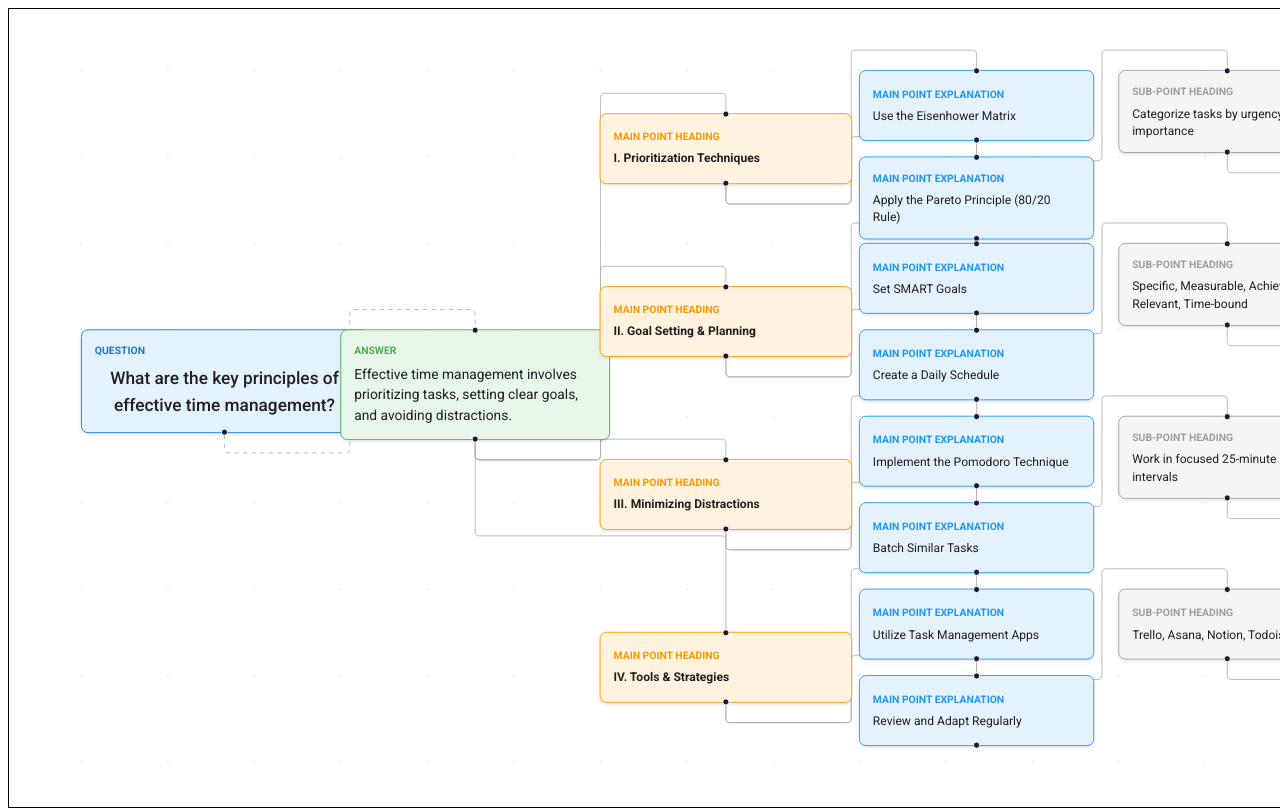
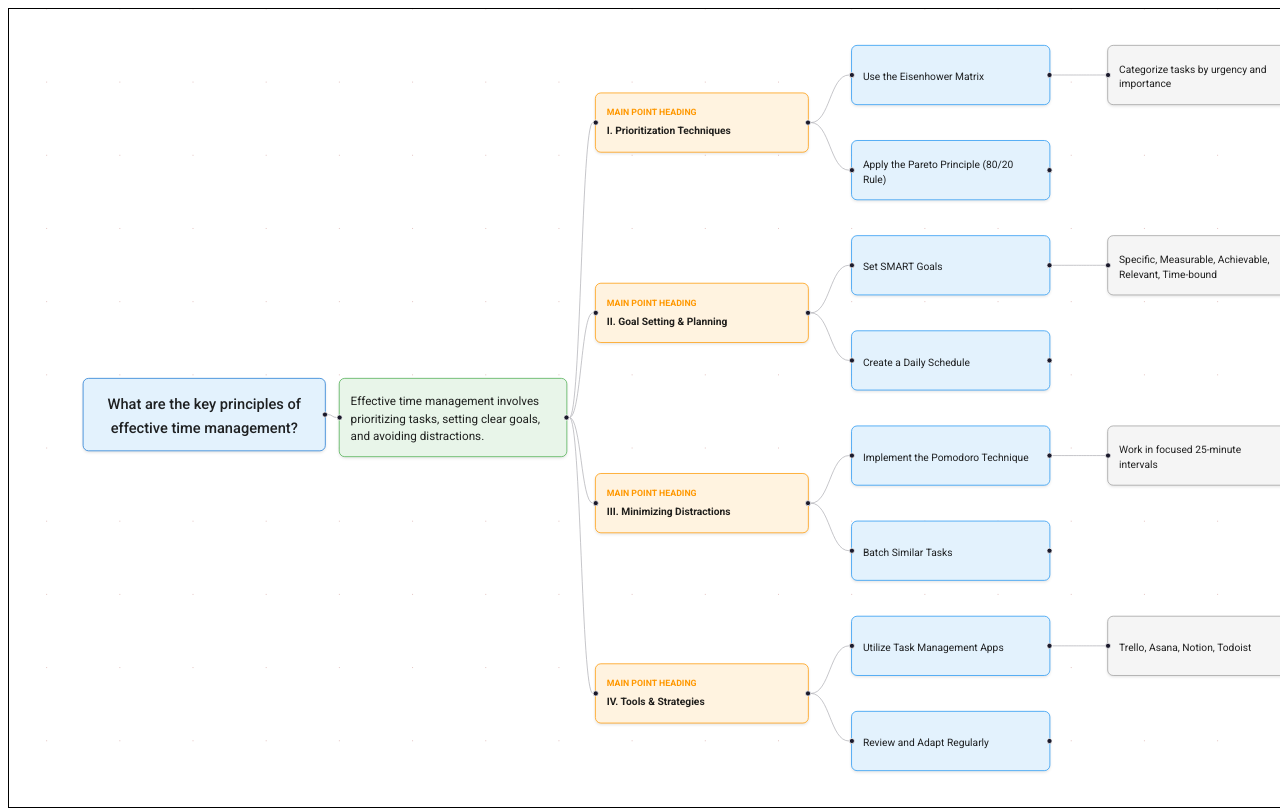
Before and after one commit to Dnyaneshwar150/mindprep-ai, a Next.js app: page / in a window 1280 px wide. Shown: the top 812 px of the page. Built offline with nearby package versions, Linux system fonts and the light colour scheme; what @mui/material-nextjs would draw is missing.

Commit message:
feat:json integration

```diff
--- a/package.json
+++ b/package.json
@@ -15,6 +15,7 @@
     "@mui/material": "^7.1.1",
     "@mui/material-nextjs": "^7.1.1",
     "@xyflow/react": "^12.7.0",
+    "dagre": "^0.8.5",
     "next": "15.3.3",
     "react": "^19.0.0",
     "react-dom": "^19.0.0",
@@ -22,6 +23,7 @@
   },
   "devDependencies": {
     "@eslint/eslintrc": "^3",
+    "@types/dagre": "^0.7.52",
     "@types/node": "^20",
     "@types/react": "^19",
     "@types/react-dom": "^19",
--- a/src/Components/nodes/AnswerNode.tsx
+++ b/src/Components/nodes/AnswerNode.tsx
@@ -24,8 +24,8 @@ export default function AnswerNode({ data }: NodeProps<Node<AnswerNodeData>>) {
       </Typography>
 
       {/* Handles: Answer connects FROM question (top) and TO main point headings (bottom) */}
-      <Handle type="target" position={Position.Top} id="answer-from-question" />
-      <Handle type="source" position={Position.Bottom} id="answer-to-main-point-heading" />
+      <Handle type="target" position={Position.Left} id="answer-from-question" />
+      <Handle type="source" position={Position.Right} id="answer-to-main-point-heading" />
     </NodeWrapper>
   );
 }
--- a/src/Components/nodes/ExplanationNode.tsx
+++ b/src/Components/nodes/ExplanationNode.tsx
@@ -29,7 +29,7 @@ export default function ExplanationNode({ data }: NodeProps<Node<ExplanationNode
       )}
 
       {/* Handles: Only target handle (from SubPoint) */}
-      <Handle type="target" position={Position.Top} id="explanation-from-sub-point" />
+      <Handle type="target" position={Position.Left} id="explanation-from-sub-point" />
     </NodeWrapper>
   );
 }
--- a/src/Components/nodes/MainPointHeadingNode.tsx
+++ b/src/Components/nodes/MainPointHeadingNode.tsx
@@ -7,6 +7,7 @@ import NodeWrapper from '../NodeWrapper';
 
 export default function MainPointHeadingNode({ data }: NodeProps<Node<MainPointHeadingNodeData>>) {
   if (!data.label) return null;
+
 
   return (
     <NodeWrapper
@@ -24,8 +25,8 @@ export default function MainPointHeadingNode({ data }: NodeProps<Node<MainPointH
       </Typography>
 
       {/* Handles: From Answer (top), To Main Points (bottom) */}
-      <Handle type="target" position={Position.Top} id="heading-from-answer" />
-      <Handle type="source" position={Position.Bottom} id="heading-to-main-point" />
+      <Handle type="target" position={Position.Left} id="heading-from-answer" />
+      <Handle type="source" position={Position.Right} id="heading-to-main-point" />
     </NodeWrapper>
   );
 }
--- a/src/Components/nodes/MainPointNode.tsx
+++ b/src/Components/nodes/MainPointNode.tsx
@@ -24,8 +24,8 @@ export default function MainPointNode({ data }: NodeProps<Node<MainPointNodeData
       </Typography>
 
       {/* Handles: From Heading (top), To SubPoints (bottom) */}
-      <Handle type="target" position={Position.Top} id="main-point-from-heading" />
-      <Handle type="source" position={Position.Bottom} id="main-point-to-sub-point" />
+      <Handle type="target" position={Position.Left} id="main-point-from-heading" />
+      <Handle type="source" position={Position.Right} id="main-point-to-sub-point" />
     </NodeWrapper>
   );
 }
--- a/src/Components/nodes/QuestionNode.tsx
+++ b/src/Components/nodes/QuestionNode.tsx
@@ -23,7 +23,7 @@ export default function QuestionNode({ data }: NodeProps<Node<QuestionNodeData>>
       <Typography variant='h6' sx={{ fontWeight: 'medium' }}>
         {data.label}
       </Typography>
-      <Handle type="source" position={Position.Bottom} id="question-answer-handle" />
+      <Handle type="source" position={Position.Right} id="question-answer-handle" />
     </NodeWrapper>
   );
 }
--- a/src/Components/nodes/SubPointNode.tsx
+++ b/src/Components/nodes/SubPointNode.tsx
@@ -24,8 +24,8 @@ export default function SubPointNode({ data }: NodeProps<Node<SubPointNodeData>>
       </Typography>
 
       {/* Handles: From Main Point (top), To Explanations (bottom) */}
-      <Handle type="target" position={Position.Top} id="sub-point-from-main-point" />
-      <Handle type="source" position={Position.Bottom} id="sub-point-to-explanation" />
+      <Handle type="target" position={Position.Left} id="sub-point-from-main-point" />
+      <Handle type="source" position={Position.Right} id="sub-point-to-explanation" />
     </NodeWrapper>
   );
 }
--- a/src/app/Workflow/Workflow.tsx
+++ b/src/app/Workflow/Workflow.tsx
@@ -12,6 +12,9 @@ import MainPointHeadingNode from '@/Components/nodes/MainPointHeadingNode';
 import MainPointNode from '@/Components/nodes/MainPointNode';
 import SubPointNode from '@/Components/nodes/SubPointNode';
 import ExplanationNode from '@/Components/nodes/ExplanationNode';
+import { getLayoutedElements } from '@/utils/getLayoutedElements';
+import jsonData from  '../Workflow/mockData.json'
+import { parseJsonToNodesEdges } from './jsonFLow';
 
 
 const nodeTypes: NodeTypes = {
@@ -28,10 +31,14 @@ const edgeTypes = {
 }
 
 function Workflow() {
+    const { nodes:parsedNodes, edges:parsedEdges } = parseJsonToNodesEdges(jsonData);
 
+    console.log("intialNodes",initialNodes)
 
-    const [nodes, setNodes, onNodesChange] = useNodesState(initialNodes);
-    const [edges, setEdges, onEdgesChange] = useEdgesState(initialEdges);
+const layouted = getLayoutedElements(parsedNodes, parsedEdges);
+console.log("layoutedNodes",layouted.nodes)
+const [nodes, setNodes, onNodesChange] = useNodesState(layouted.nodes);
+const [edges, setEdges, onEdgesChange] = useEdgesState(layouted.edges);
 
     const onConnect = useCallback((connection:Connection) => {
         const edge = {
--- /dev/null
+++ b/src/app/Workflow/jsonFLow.ts
@@ -0,0 +1,112 @@
+import { Edge ,Node } from "@xyflow/react";
+
+interface Explanation {
+  id: string;
+  label: string;
+  source: string;
+}
+
+interface SubPoint {
+  id: string;
+  label: string;
+  explanation?: Explanation;
+}
+
+interface MainPoint {
+  id: string;
+  label: string;
+  subPoints?: SubPoint[];
+}
+
+interface MainPointHeading {
+  id: string;
+  label: string;
+  mainPoints: MainPoint[];
+}
+
+interface Answer {
+  id: string;
+  label: string;
+  mainPointHeadings: MainPointHeading[];
+}
+
+interface Question {
+  id: string;
+  label: string;
+  answer: Answer;
+}
+
+interface Data {
+  question: Question;
+}
+
+let x = 50;
+let y = 350;
+const xGap = 300;
+const yGap = 150;
+
+export function parseJsonToNodesEdges(data: Data): { nodes: Node[]; edges: Edge[] } {
+  const nodes: Node[] = [];
+  const edges: Edge[] = [];
+
+  function addNode(id: string, label: string, nodeType: string, parentId?: string) {
+    const node: Node = {
+      id,
+      data: { type: nodeType, label },
+      position: { x, y },
+      type: nodeType,
+    };
+    nodes.push(node);
+
+    if (parentId) {
+      edges.push({ id: `${parentId}-${id}`, source: parentId, target: id });
+    }
+
+    y += yGap;
+  }
+
+  const question = data.question;
+  x = 50;
+  y = 350;
+  addNode(question.id, question.label, 'questionNode');
+
+  const answer = question.answer;
+  x += xGap;
+  y = 350;
+  addNode(answer.id, answer.label, 'answerNode', question.id);
+
+  for (const mph of answer.mainPointHeadings) {
+    x += xGap;
+    const mphY = y;
+addNode(mph.id, mph.label, 'mainPointHeadingNode', answer.id);
+
+    for (const mp of mph.mainPoints) {
+      const mpY = y;
+      x += xGap;
+      addNode(mp.id, mp.label, 'mainPointNode', mph.id);
+
+      if (mp.subPoints) {
+        for (const sp of mp.subPoints) {
+          x += xGap;
+          addNode(sp.id, sp.label, 'subPointNode', mp.id);
+
+          if (sp.explanation) {
+            x += xGap;
+            const explanationText = `${sp.explanation.label} (source: ${sp.explanation.source})`;
+            addNode(sp.explanation.id, explanationText, 'explanationNode', sp.id);
+            x -= xGap;
+          }
+          x -= xGap;
+        }
+      }
+
+      x -= xGap;
+      y += yGap;
+    }
+
+    x -= xGap;
+    y = mphY + yGap;
+  }
+
+  return { nodes, edges };
+}
--- /dev/null
+++ b/src/app/Workflow/mockData.json
@@ -0,0 +1,112 @@
+{
+  "question": {
+    "id": "q1",
+    "label": "What are the key principles of effective time management?",
+    "answer": {
+      "id": "a1",
+      "label": "Effective time management involves prioritizing tasks, setting clear goals, and avoiding distractions.",
+      "mainPointHeadings": [
+        {
+          "id": "mph1_1",
+          "label": "I. Prioritization Techniques",
+          "mainPoints": [
+            {
+              "id": "mp1_1_1",
+              "label": "Use the Eisenhower Matrix",
+              "subPoints": [
+                {
+                  "id": "sp1_1_1_1",
+                  "label": "Categorize tasks by urgency and importance",
+                  "explanation": {
+                    "id": "exp1_1_1_1",
+                    "label": "Focuses on high-impact activities first.",
+                    "source": "https://example.com/eisenhower"
+                  }
+                }
+              ]
+            },
+            {
+              "id": "mp1_1_2",
+              "label": "Apply the Pareto Principle (80/20 Rule)"
+            }
+          ]
+        },
+        {
+          "id": "mph1_2",
+          "label": "II. Goal Setting & Planning",
+          "mainPoints": [
+            {
+              "id": "mp1_2_1",
+              "label": "Set SMART Goals",
+              "subPoints": [
+                {
+                  "id": "sp1_2_1_1",
+                  "label": "Specific, Measurable, Achievable, Relevant, Time-bound",
+                  "explanation": {
+                    "id": "exp1_2_1_1",
+                    "label": "Clarity and focus, increasing success rates.",
+                    "source": "https://example.com/smart-goals"
+                  }
+                }
+              ]
+            },
+            {
+              "id": "mp1_2_2",
+              "label": "Create a Daily Schedule"
+            }
+          ]
+        },
+        {
+          "id": "mph1_3",
+          "label": "III. Minimizing Distractions",
+          "mainPoints": [
+            {
+              "id": "mp1_3_1",
+              "label": "Implement the Pomodoro Technique",
+              "subPoints": [
+                {
+                  "id": "sp1_3_1_1",
+                  "label": "Work in focused 25-minute intervals",
+                  "explanation": {
+                    "id": "exp1_3_1_1",
+                    "label": "Improves concentration and prevents burnout.",
+                    "source": "https://example.com/pomodoro"
+                  }
+                }
+              ]
+            },
+            {
+              "id": "mp1_3_2",
+              "label": "Batch Similar Tasks"
+            }
+          ]
+        },
+        {
+          "id": "mph1_4",
+          "label": "IV. Tools & Strategies",
+          "mainPoints": [
+            {
+              "id": "mp1_4_1",
+              "label": "Utilize Task Management Apps",
+              "subPoints": [
+                {
+                  "id": "sp1_4_1_1",
+                  "label": "Trello, Asana, Notion, Todoist",
+                  "explanation": {
+                    "id": "exp1_4_1_1",
+                    "label": "Digital tools help organize, track progress, and collaborate.",
+                    "source": "https://example.com/apps"
+                  }
+                }
+              ]
+            },
+            {
+              "id": "mp1_4_2",
+              "label": "Review and Adapt Regularly"
+            }
+          ]
+        }
+      ]
+    }
+  }
+}
--- a/src/types/index.tsx
+++ b/src/types/index.tsx
@@ -1,12 +1,12 @@
 // src/types.ts
 
 export enum ComponentType {
-  Question = 'question',
-  Answer = 'answer',
-  MainPointHeading = 'mainPointHeading', // New
-  MainPoint = 'mainPoint',             // New
-  SubPoint = 'subPoint',               // Existing, but now clearly linked
-  Explanation = 'explanation'          // Existing, but now clearly linked
+  Question = '"questionNode"',
+  Answer = '"answerNode"',
+  MainPointHeading = 'mainPointHeadingNode', // New
+  MainPoint = '"mainPointNode"',             // New
+  SubPoint = '"subPointNode"',               // Existing, but now clearly linked
+  Explanation = '"explanationNode"'          // Existing, but now clearly linked
 }
 
 // Base data type for all nodes
--- /dev/null
+++ b/src/utils/getLayoutedElements.ts
@@ -0,0 +1,38 @@
+// utils/getLayoutedElements.ts
+import dagre from "dagre";
+import { Node, Edge } from "@xyflow/react";
+
+const dagreGraph = new dagre.graphlib.Graph();
+dagreGraph.setDefaultEdgeLabel(() => ({}));
+
+const nodeWidth = 300;
+const nodeHeight = 80;
+
+export function getLayoutedElements(
+  nodes: Node[],
+  edges: Edge[],
+  direction: "TB" | "LR" = "LR"
+): { nodes: Node[]; edges: Edge[] } {
+  dagreGraph.setGraph({ rankdir: direction });
+
+  nodes.forEach((node) => {
+    dagreGraph.setNode(node.id, { width: nodeWidth, height: nodeHeight });
+  });
+
+  edges.forEach((edge) => {
+    dagreGraph.setEdge(edge.source, edge.target);
+  });
+
+  dagre.layout(dagreGraph);
+
+  const layoutedNodes = nodes.map((node) => {
+    const nodeWithPosition = dagreGraph.node(node.id);
+    node.position = {
+      x: nodeWithPosition.x - nodeWidth / 2,
+      y: nodeWithPosition.y - nodeHeight / 2,
+    };
+    return node;
+  });
+
+  return { nodes: layoutedNodes, edges };
+}
```
Also changed, not shown: 1 other file (tests, documents, lock files or other folders).
